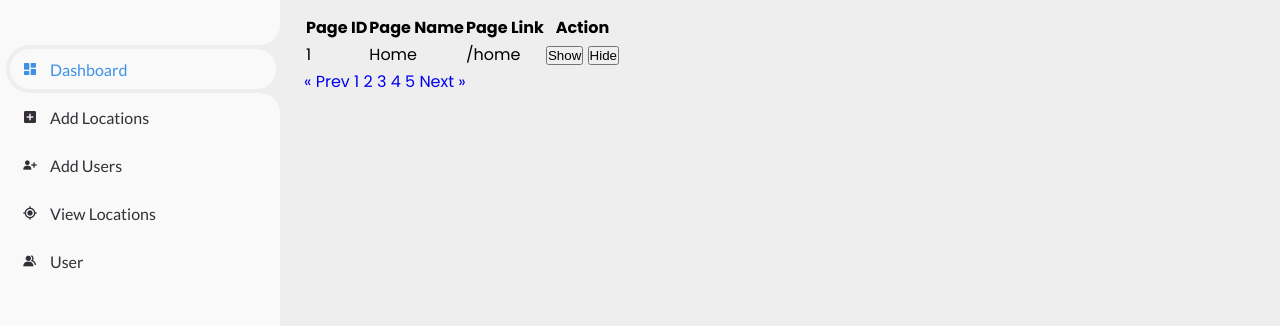
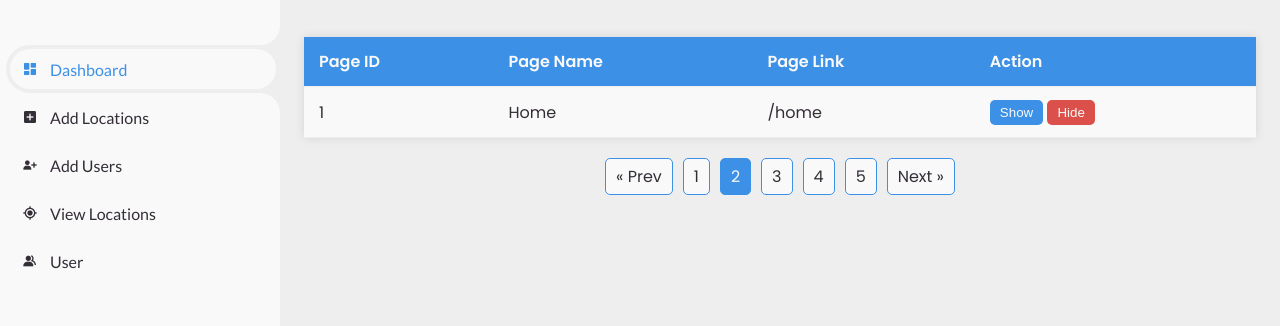
Before and after one commit to ahmed9949/INF31902-SWE-, a website: page views/admin/controlPages.html in a window 1280 px wide. Shown: the part 79-405 px from the top of the page. Drawn offline with nearby package versions, Linux system fonts and the light colour scheme.

Commit message:
adding css for table

```diff
--- a/public/css/controlPages.css
+++ b/public/css/controlPages.css
@@ -0,0 +1,76 @@
+/* Table Customization */
+.custom-table {
+    width: 100%;
+    border-collapse: collapse;
+    margin-top: 24px;
+    background: var(--light);
+    color: var(--dark);
+    box-shadow: 0 0 10px rgba(0,0,0,0.1);
+}
+
+.custom-table thead {
+    background: var(--blue);
+    color: var(--light);
+}
+
+.custom-table th,
+.custom-table td {
+    padding: 12px 15px;
+    text-align: left;
+    border-bottom: 1px solid var(--grey);
+}
+
+.custom-table th {
+    font-weight: 600;
+}
+
+.custom-table tbody tr:hover {
+    background-color: var(--light-blue);
+}
+
+.btn-action {
+    padding: 5px 10px;
+    border: none;
+    border-radius: 5px;
+    cursor: pointer;
+    color: var(--light);
+}
+
+.btn-action.show {
+    background-color: var(--blue);
+}
+
+.btn-action.hide {
+    background-color: var(--red);
+}
+
+/* Responsive Table */
+@media screen and (max-width: 768px) {
+    .table-responsive {
+        overflow-x: auto;
+    }
+}
+
+/* Pagination Customization */
+.pagination {
+    display: flex;
+    list-style: none;
+    padding: 20px 0;
+    justify-content: center;
+    gap: 10px;
+}
+
+.pagination a {
+    padding: 5px 10px;
+    text-decoration: none;
+    color: var(--dark);
+    background: var(--light);
+    border-radius: 5px;
+    border: 1px solid var(--blue);
+}
+
+.pagination a:hover,
+.pagination a.active {
+    background: var(--blue);
+    color: var(--light);
+}
--- a/views/admin/controlPages.html
+++ b/views/admin/controlPages.html
@@ -9,8 +9,9 @@
     <link href='https://unpkg.com/boxicons@2.0.9/css/boxicons.min.css' rel='stylesheet'>
     <!-- My CSS -->
     <link rel="stylesheet" href="../../public/css/adminDashboard.css">
+    <link rel="stylesheet" href="../../public/css/controlPages.css">
 
-    <title>AdminHub</title>
+    <title>Control Page</title>
 </head>
 
 <body>
```
